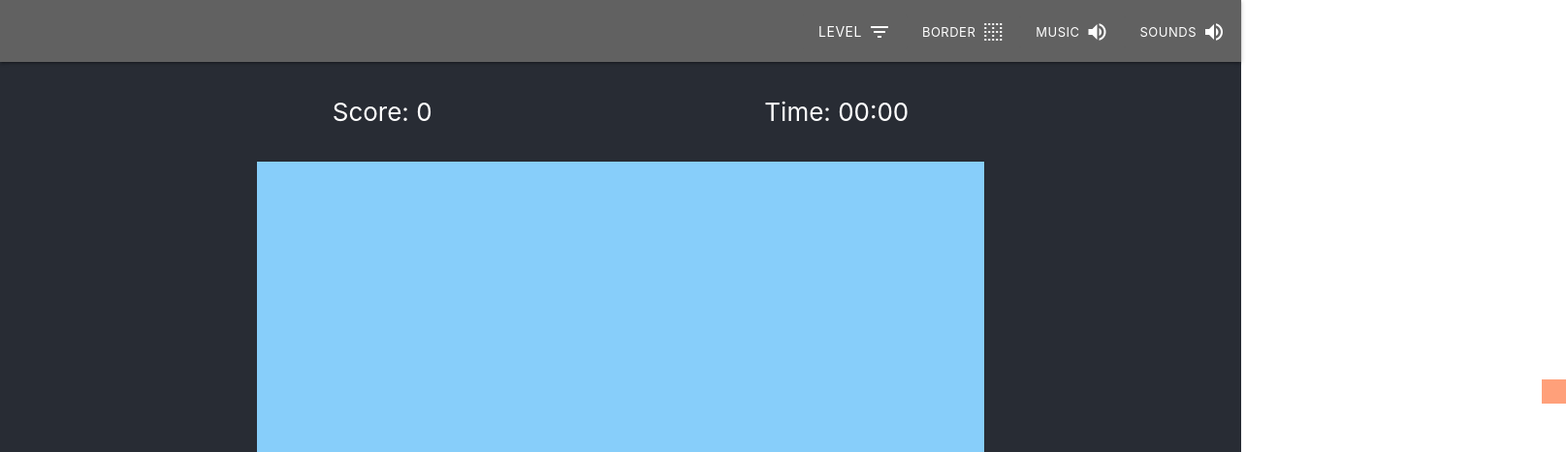
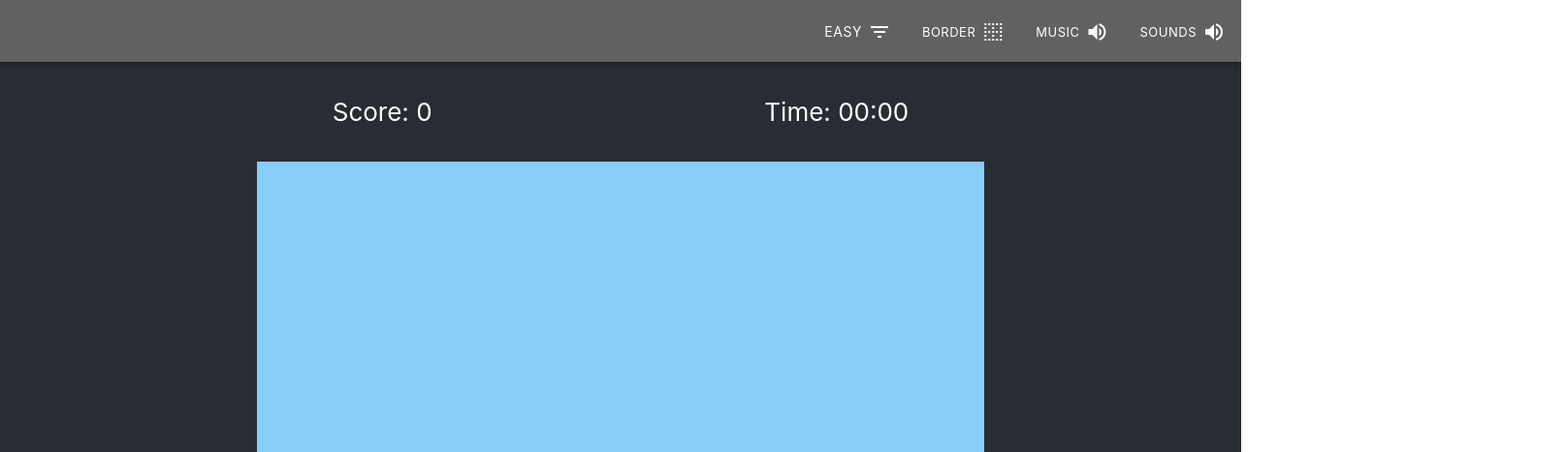
Before and after one commit to svdfsdev/react-game, a React (Create React App) app in the folder snake/: page / in a window 1280 px wide. Shown: the top 467 px of the page at 97% size, 1615 px wide, since content can reach past the window. Built offline with nearby package versions, Linux system fonts and the light colour scheme.

Commit message:
add display difficulty level

```diff
--- a/snake/src/components/Game/Game.jsx
+++ b/snake/src/components/Game/Game.jsx
@@ -1,13 +1,16 @@
 import React, { useState } from 'react';
+import { connect } from 'react-redux';
 import './Game.scss';
 import { Progress } from './Progress/Progress';
 import { Controls } from './Controls/Controls';
 import { GameBoard } from './GameBoard/GameBoard';
 
-const Game = () => {
+const Game = (props) => {
   const [score, setScore] = useState(0);
   const [isPlaying, setIsPlaying] = useState(false);
   const [isFullScreen, setIsFullScreen] = useState(false);
+
+  const { gameLevel } = props.settings;
 
   const startStopGame = () => {
     setIsPlaying((prev) => !prev);
@@ -23,7 +26,12 @@ const Game = () => {
     <div className="Game">
       <Progress score={score} time={'00:00'} />
 
-      <GameBoard score={score} handler={increaseScore} />
+      <GameBoard
+        score={score}
+        isPlaying={isPlaying}
+        level={gameLevel.value}
+        handler={increaseScore}
+      />
 
       <Controls
         isPlaying={isPlaying}
@@ -35,4 +43,8 @@ const Game = () => {
   );
 };
 
-export default Game;
+const mapStateToProps = (store) => ({
+  settings: store.settings,
+});
+
+export default connect(mapStateToProps)(Game);
--- a/snake/src/components/Game/GameBoard/GameBoard.js
+++ b/snake/src/components/Game/GameBoard/GameBoard.js
@@ -8,13 +8,13 @@ import {
 } from '../../../utils/guide';
 import { getRandomNumber } from '../../../utils/helper';
 
-export const GameBoard = ({ handler }) => {
+export const GameBoard = ({ level, isPlaying, handler }) => {
   const [prey, setPrey] = useState({
     x: getRandomNumber(30, 25),
     y: getRandomNumber(18, 25),
   });
   const [finSnake, setFinSnake] = useState(null);
-  const [snakeHeadX, setSnakeHeadX] = useState(0);
+  const [snakeHeadX, setSnakeHeadX] = useState(375);
   const [snakeHeadY, setSnakeHeadY] = useState(225);
   const [direction, setDirection] = useState(DIRECTION_RIGHT);
 
@@ -105,9 +105,13 @@ export const GameBoard = ({ handler }) => {
   );
 
   useEffect(() => {
-    const game = setInterval(() => {
-      drawGame(direction);
-    }, 100);
+    let game = null;
+
+    if (isPlaying) {
+      game = setInterval(() => {
+        drawGame(direction);
+      }, level);
+    } else clearInterval(game);
 
     document.addEventListener('keydown', changeDirection);
 
@@ -115,7 +119,16 @@ export const GameBoard = ({ handler }) => {
       clearInterval(game);
       document.removeEventListener('keydown', changeDirection);
     };
-  }, [snakeHeadX, snakeHeadY, direction, drawGame, changeDirection]);
+  }, [
+    level,
+    isPlaying,
+    snakeHeadX,
+    snakeHeadY,
+    direction,
+    drawGame,
+    renderSnake,
+    changeDirection,
+  ]);
 
   return (
     <div className="GameBoard">
--- a/snake/src/components/Navbar/Navbar.jsx
+++ b/snake/src/components/Navbar/Navbar.jsx
@@ -12,7 +12,7 @@ import { levelIcon, volumeIcon, borderIcon } from '../../utils/icons';
 import { levelsList } from '../../utils/guide';
 
 const Navbar = (props) => {
-  const { musicOn, soundOn, gameBorder } = props.settings;
+  const { musicOn, soundOn, gameBorder, gameLevel } = props.settings;
   const { setLevel, turnOnOffMusic, turnOnOffSound, turnOnOffBorder } = props;
 
   return (
@@ -20,7 +20,7 @@ const Navbar = (props) => {
       <ul id="nav-mobile" className="right">
         <li className="navbar-item">
           <Dropdown
-            label={'Level'}
+            label={gameLevel.label}
             icon={levelIcon}
             values={levelsList}
             handler={setLevel}
--- a/snake/src/components/UI/Dropdown/Dropdown.jsx
+++ b/snake/src/components/UI/Dropdown/Dropdown.jsx
@@ -3,7 +3,7 @@ import React from 'react';
 export const Dropdown = ({ label, icon, values, handler }) => {
   const listValues = values.map((it, i) => (
     <li key={i}>
-      <a href="!#" className="white-text" onClick={() => handler(it.value)}>
+      <a href="!#" className="white-text" onClick={() => handler(it)}>
         {it.label}
       </a>
     </li>
--- a/snake/src/reducers/settings.js
+++ b/snake/src/reducers/settings.js
@@ -1,4 +1,9 @@
-import { SET_BORDER, SET_LEVEL, SET_MUSIC_ON_OFF, SET_SOUND_ON_OFF } from '../actions/actionsTypes';
+import {
+  SET_BORDER,
+  SET_LEVEL,
+  SET_MUSIC_ON_OFF,
+  SET_SOUND_ON_OFF,
+} from '../actions/actionsTypes';
 
 const initialState = {
   musicOn: true,
@@ -10,7 +15,7 @@ const initialState = {
   gameBorder: false,
   gameBoard: ['Lawn', 'Sand', 'Water'],
   gamePrey: ['Apple', 'Carrot', 'Coffee', 'Beer', 'Ice cream'],
-  gameLevel: [{ easy: 300 }, { medium: 200 }, { hard: 100 }],
+  gameLevel: { label: 'Easy', value: 125 },
 };
 
 export function settingsReducer(state = initialState, action) {
--- a/snake/src/utils/guide.js
+++ b/snake/src/utils/guide.js
@@ -1,10 +1,10 @@
 export const levelsList = [
-  { label: 'Easy', value: 300 },
-  { label: 'Medium', value: 200 },
-  { label: 'Hard', value: 100 },
+  { label: 'Easy', value: 125 },
+  { label: 'Medium', value: 100 },
+  { label: 'Hard', value: 75 },
 ];
 
+export const DIRECTION_UP = 38;
+export const DIRECTION_DOWN = 40;
 export const DIRECTION_LEFT = 37;
-export const DIRECTION_UP = 38;
 export const DIRECTION_RIGHT = 39;
-export const DIRECTION_DOWN = 40;
```
Also changed, not shown: snake/src/components/Game/GameBoard/draft_snake.js (deleted, +0 -10 lines).
